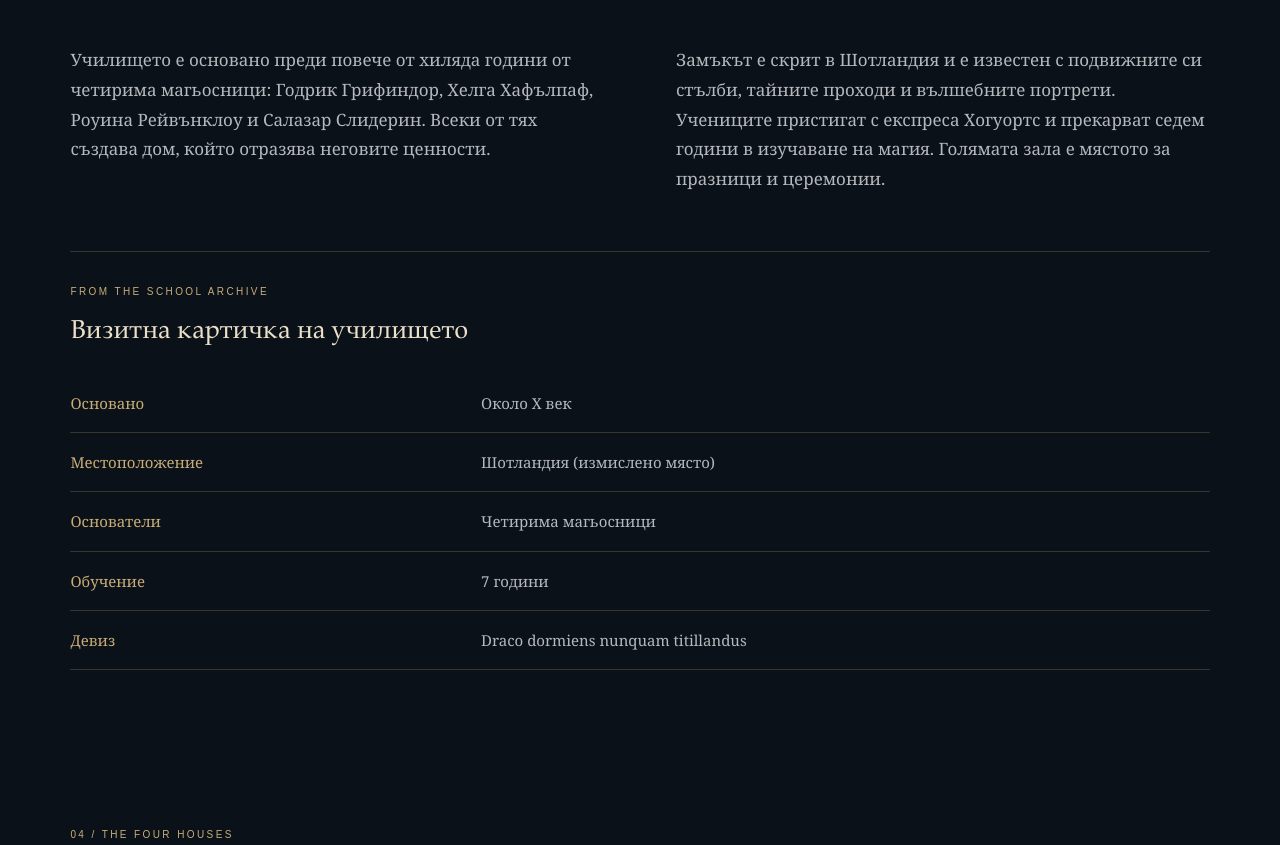
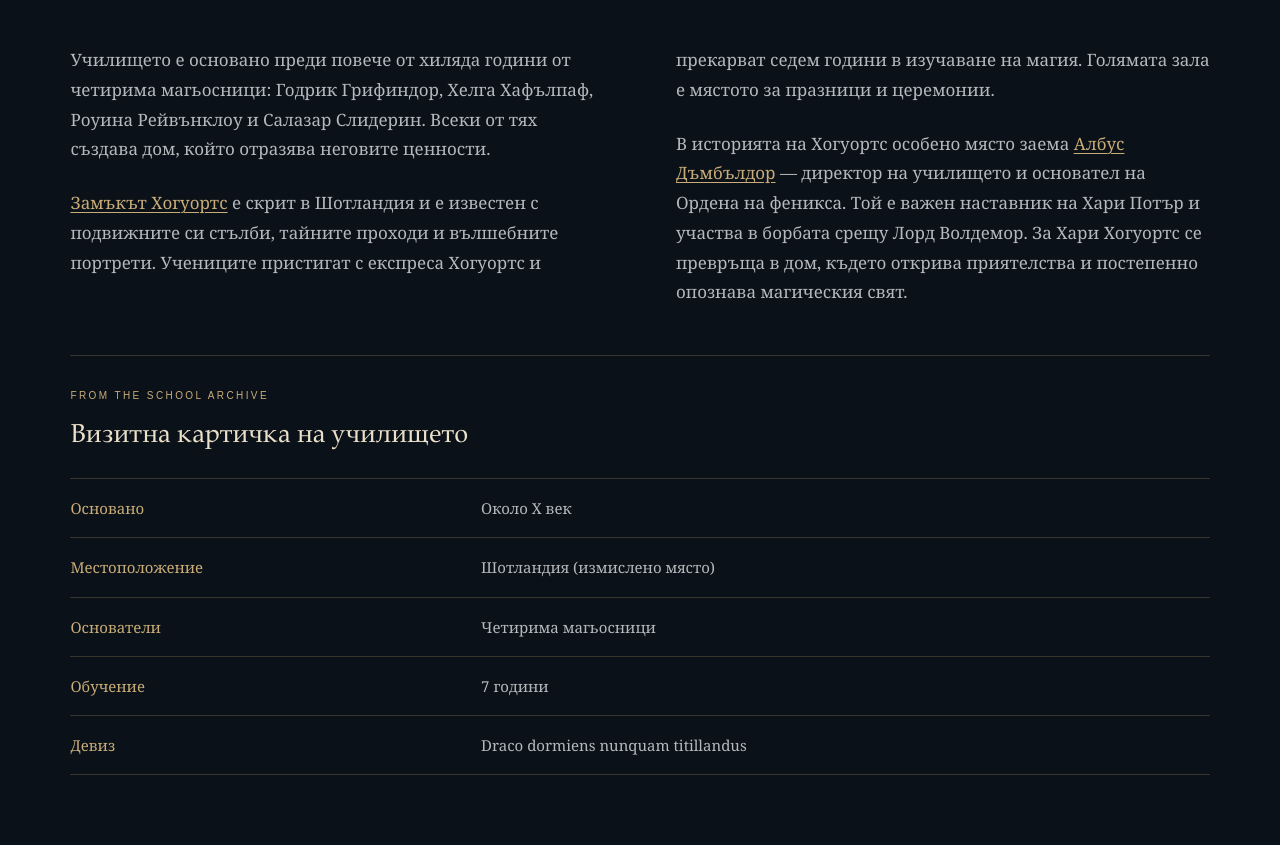
Before and after one commit to algeor/course-project-oup, a plain HTML site: page index.html in a window 1280 px wide. Shown: the part 3879-4724 px from the top of the page. Drawn offline with Linux system fonts and the light colour scheme.

Commit message:
Expand Hogwarts history with official source links and archival caption rule

```diff
--- a/index.html
+++ b/index.html
@@ -97,7 +97,8 @@
       </div>
       <div class="columns">
         <p>Училището е основано преди повече от хиляда години от четирима магьосници: Годрик Грифиндор, Хелга Хафълпаф, Роуина Рейвънклоу и Салазар Слидерин. Всеки от тях създава дом, който отразява неговите ценности.</p>
-        <p>Замъкът е скрит в Шотландия и е известен с подвижните си стълби, тайните проходи и вълшебните портрети. Учениците пристигат с експреса Хогуортс и прекарват седем години в изучаване на магия. Голямата зала е мястото за празници и церемонии.</p>
+        <p><a href="https://www.harrypotter.com/fact-file/locations/hogwarts">Замъкът Хогуортс</a> е скрит в Шотландия и е известен с подвижните си стълби, тайните проходи и вълшебните портрети. Учениците пристигат с експреса Хогуортс и прекарват седем години в изучаване на магия. Голямата зала е мястото за празници и церемонии.</p>
+        <p>В историята на Хогуортс особено място заема <a href="https://www.harrypotter.com/fact-file/characters-and-pets/albus-dumbledore">Албус Дъмбълдор</a> — директор на училището и основател на Ордена на феникса. Той е важен наставник на Хари Потър и участва в борбата срещу Лорд Волдемор. За Хари Хогуортс се превръща в дом, където открива приятелства и постепенно опознава магическия свят.</p>
       </div>
       <div class="archive-record">
         <p class="eyebrow" lang="en">FROM THE SCHOOL ARCHIVE</p>
--- a/style.css
+++ b/style.css
@@ -128,10 +128,12 @@ nav { display: flex; flex-wrap: wrap; justify-content: center; gap: 24px; font-s
 /* Историята и таблицата са истински текст и семантичен училищен архив. */
 .columns { column-count: 2; column-gap: var(--space-6); color: var(--muted); font-size: 17px; }
 .columns p { margin: 0 0 var(--space-3); }
+.columns a { color: var(--gold); text-decoration: underline; text-decoration-thickness: 1px; text-underline-offset: 3px; }
+.columns a:hover { color: var(--ivory); }
 .archive-record { margin-top: var(--space-5); padding-top: var(--space-4); border-top: var(--border); }
 .archive-record > .eyebrow { margin-bottom: var(--space-2); }
 table { width: 100%; border-collapse: collapse; text-align: left; font-size: 15px; }
-caption { text-align: left; font: 26px/1.3 var(--font-heading); color: var(--ivory); margin-bottom: var(--space-3); }
+caption { text-align: left; font: 26px/1.3 var(--font-heading); color: var(--ivory); margin-bottom: 0; padding-bottom: var(--space-3); border-bottom: var(--border); }
 th, td { padding: 16px 12px; border-bottom: var(--border); overflow-wrap: anywhere; }
 th { width: 35%; padding-left: 0; color: var(--gold); font-weight: 400; }
 td { color: var(--muted); }
```
Also changed, not shown: 1 other file.
